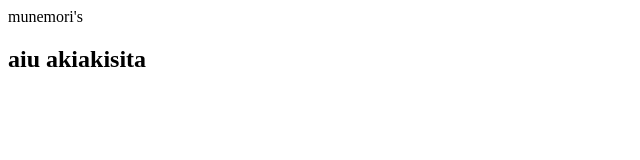
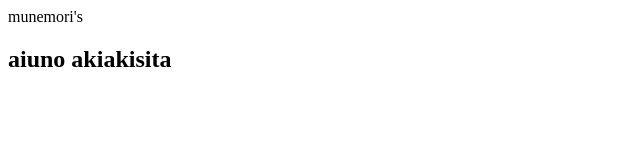
Before and after one commit to munemoakii/puroguraminnguharake, a plain HTML site: page index.html in a window 1280 px wide. Shown: the full height of the page, 0-640 px from the left. Drawn offline with Linux system fonts and the light colour scheme.

Commit message:
Update index.html

```diff
--- a/index.html
+++ b/index.html
@@ -1,7 +1,7 @@
 <html>
   <body>
     <hi>munemori's
-    <h2>aiu
+    <h2>aiuno
     akiakisita
   </body>
 </htme>
```
